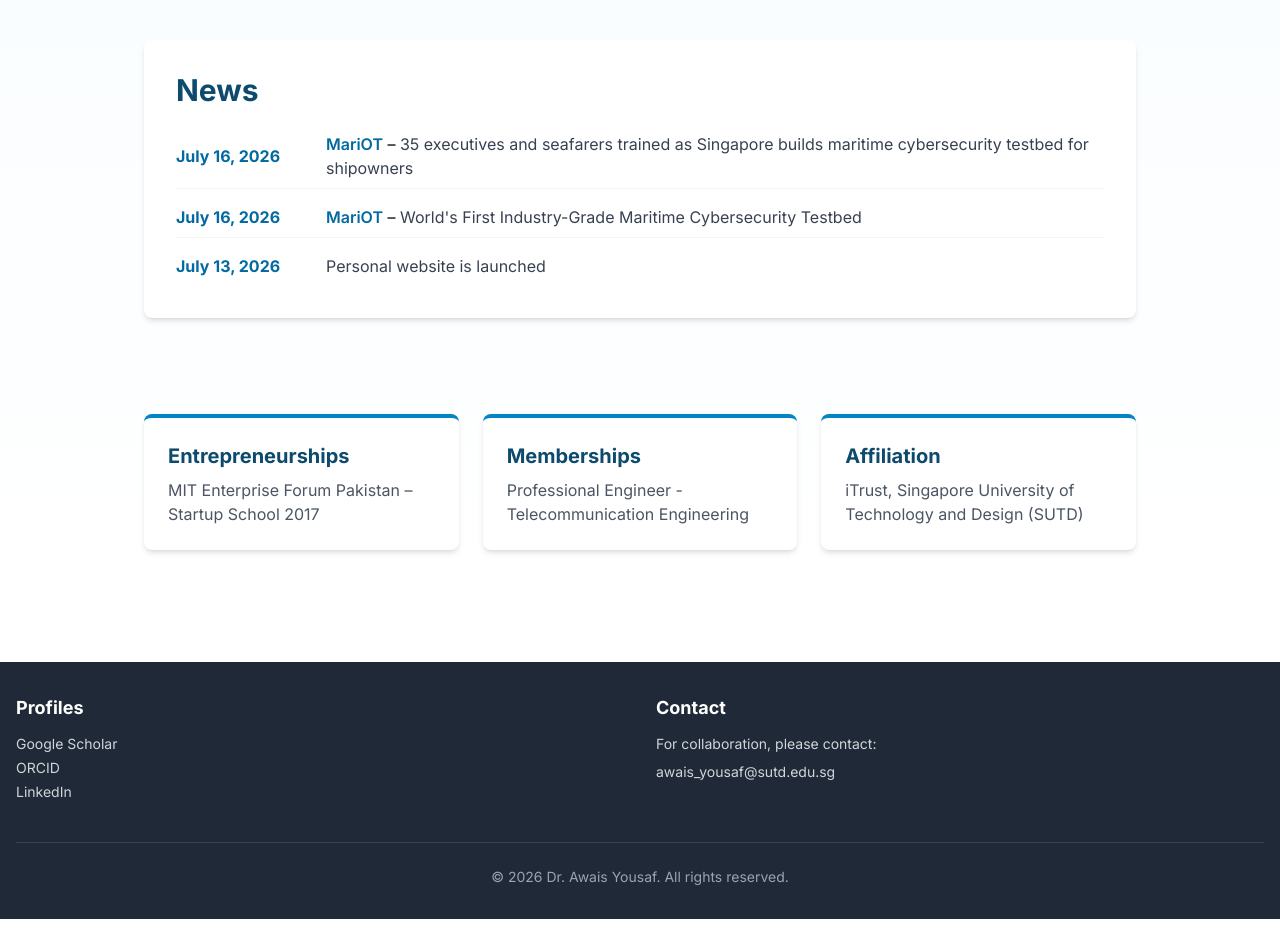
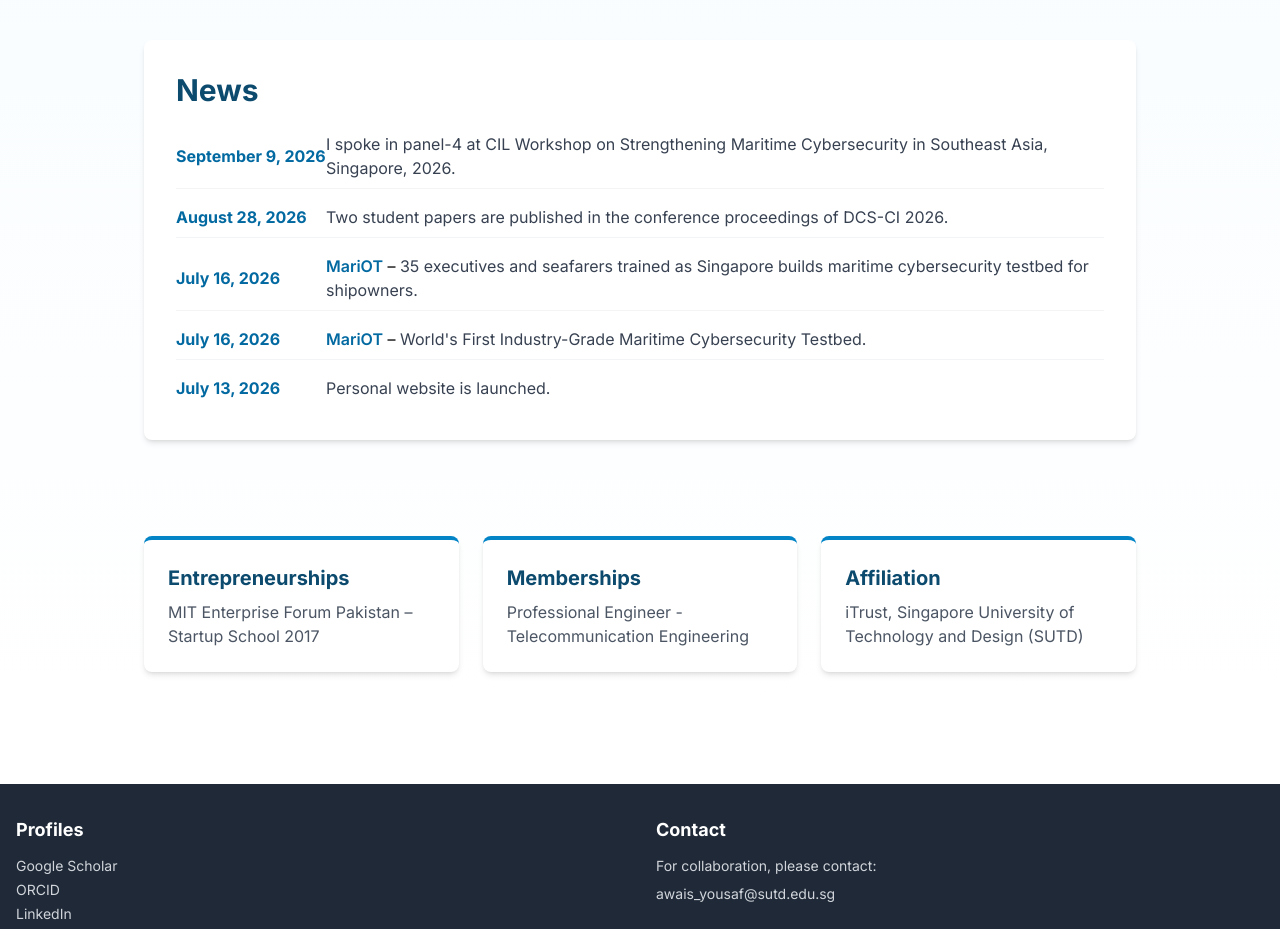
Before and after one commit to drawaisyousaf/drawaisyousaf.github.io, a Next.js app: page / in a window 1280 px wide. Shown: the part 1300-2229 px from the top of the page. Built offline with nearby package versions, Linux system fonts and the light colour scheme.

Commit message:
Update page.tsx
News updates

```diff
--- a/src/app/page.tsx
+++ b/src/app/page.tsx
@@ -108,6 +108,16 @@ export default function Home() {
           <ul className="space-y-4">
 
             <li className="flex flex-col sm:flex-row sm:items-center border-b border-gray-100 pb-2 last:border-0">
+              <span className="font-bold text-primary-700 min-w-[150px]">September 9, 2026</span>
+              <span className="text-gray-700">I spoke in panel-4 at CIL Workshop on Strengthening Maritime Cybersecurity in Southeast Asia, Singapore, 2026.</span>
+            </li>
+
+            <li className="flex flex-col sm:flex-row sm:items-center border-b border-gray-100 pb-2 last:border-0">
+              <span className="font-bold text-primary-700 min-w-[150px]">August 28, 2026</span>
+              <span className="text-gray-700">Two student papers are published in the conference proceedings of DCS-CI 2026.</span>
+            </li>
+
+            <li className="flex flex-col sm:flex-row sm:items-center border-b border-gray-100 pb-2 last:border-0">
               <span className="font-bold text-primary-700 min-w-[150px]">July 16, 2026</span>
               <span>
                 <a
@@ -120,7 +130,7 @@ export default function Home() {
                 </a>
                 {" – "}
                 <span className="text-gray-700">
-                  35 executives and seafarers trained as Singapore builds maritime cybersecurity testbed for shipowners
+                  35 executives and seafarers trained as Singapore builds maritime cybersecurity testbed for shipowners.
                 </span>
               </span>
             </li>
@@ -138,14 +148,14 @@ export default function Home() {
                 </a>
                 {" – "}
                 <span className="text-gray-700">
-                  World's First Industry-Grade Maritime Cybersecurity Testbed
+                  World's First Industry-Grade Maritime Cybersecurity Testbed.
                 </span>
               </span>
             </li>
 
             <li className="flex flex-col sm:flex-row sm:items-center border-b border-gray-100 pb-2 last:border-0">
               <span className="font-bold text-primary-700 min-w-[150px]">July 13, 2026</span>
-              <span className="text-gray-700">Personal website is launched</span>
+              <span className="text-gray-700">Personal website is launched.</span>
             </li>
 
 
```
